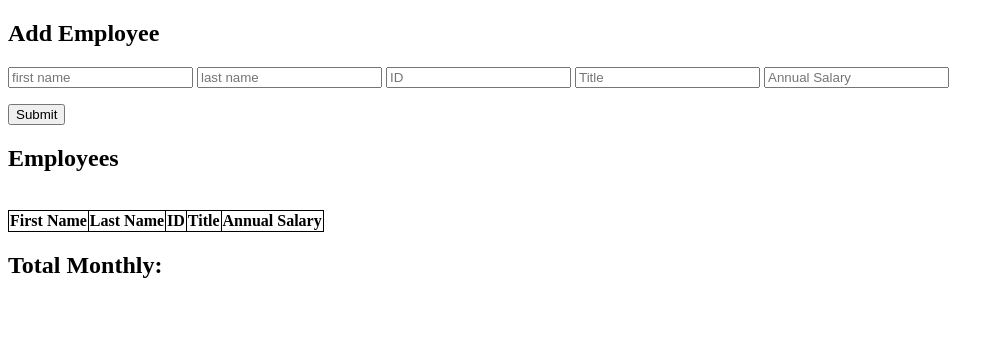
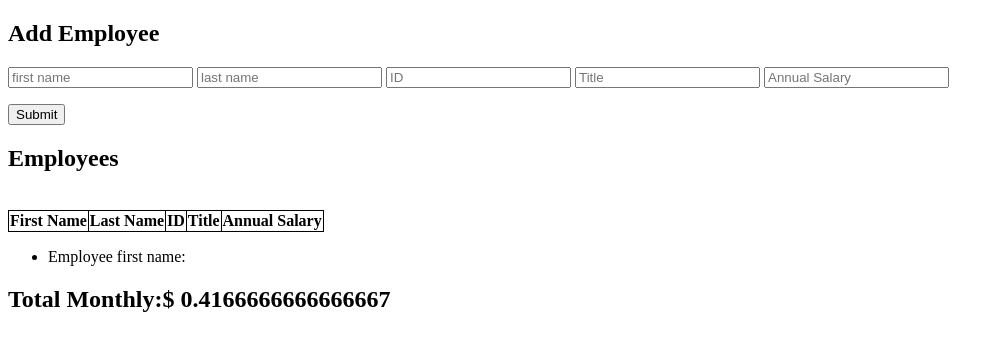
Before and after one commit to AC-Aaron/weekend-jquery-salary-calculator, a plain HTML site: page index.html in a window 1280 px wide. Both pictures are taken after typing "Sample", "Sample", "5", "Sample", "5" into the empty fields and a click on the button "Submit". Shown: the whole page, without its empty margins (0-1004 px from the left). Drawn offline with Linux system fonts and the light colour scheme.

Commit message:
added total monthly cost to display actual monthly costs to DOM

```diff
--- a/index.html
+++ b/index.html
@@ -49,13 +49,15 @@
     <div>
         <ul>
              <!--Table containing info pulled from input fields-->
+            <li>Employee first name: </li>
+
 
         <!--Each of the above rows of information require a "delete" button-->
         </ul>
     </div>
 
     <div>
-        <h2 class="monthlyTotal">Total Monthly:</h2>
+        <h2 class="monthlyTotal">Total Monthly:$ <span id="totalMonthlyDisplay">TotalMonthlyNumber</span></h2>
     </div>
 
 </body>
--- a/myStyleSheet.css
+++ b/myStyleSheet.css
@@ -2,3 +2,11 @@ table, th {
     border: 1px solid black;
     border-collapse: collapse;
 }
+
+#monthlyTotal {
+    text-align: right;
+    position: absolute;
+    bottom: 10px;
+    width: 50%;
+
+}
--- a/myscript.js
+++ b/myscript.js
@@ -64,8 +64,12 @@ function monthlyCostTracker(){
 
 
     }   //end for loop
-    let totalSalariesMonthly = (totalSalaries/12)   //new var for salaries combined then divided by 12
+    let totalSalariesMonthly = (totalSalaries/12)   //new var for sum of salaries then divided by 12
     console.log('total cost per month is', totalSalariesMonthly)
+
+    let el = $('#totalMonthlyDisplay'); //target html element
+    el.empty();                         //empty out
+    el.append(totalSalariesMonthly);    //update totalmonthly cost to DOM
 
     //add the salaries up then divide by 12 "employeesalaries/12= totalMonthly"
 }
@@ -77,4 +81,11 @@ fields. Using the stored information, calculate monthly costs and append this
  to the to DOM. If the total monthly cost exceeds $20,000, add a red
  background color to the total monthly cost.
  Need
+
+ To Do:
+-next step is to add the appending employeeFormInputs to the DOM
+-add a delete button to the right of the displayed employeeFormInputs on DOM
+-relocate the total monthly display to bottom right of the page
+
+
 */
```
